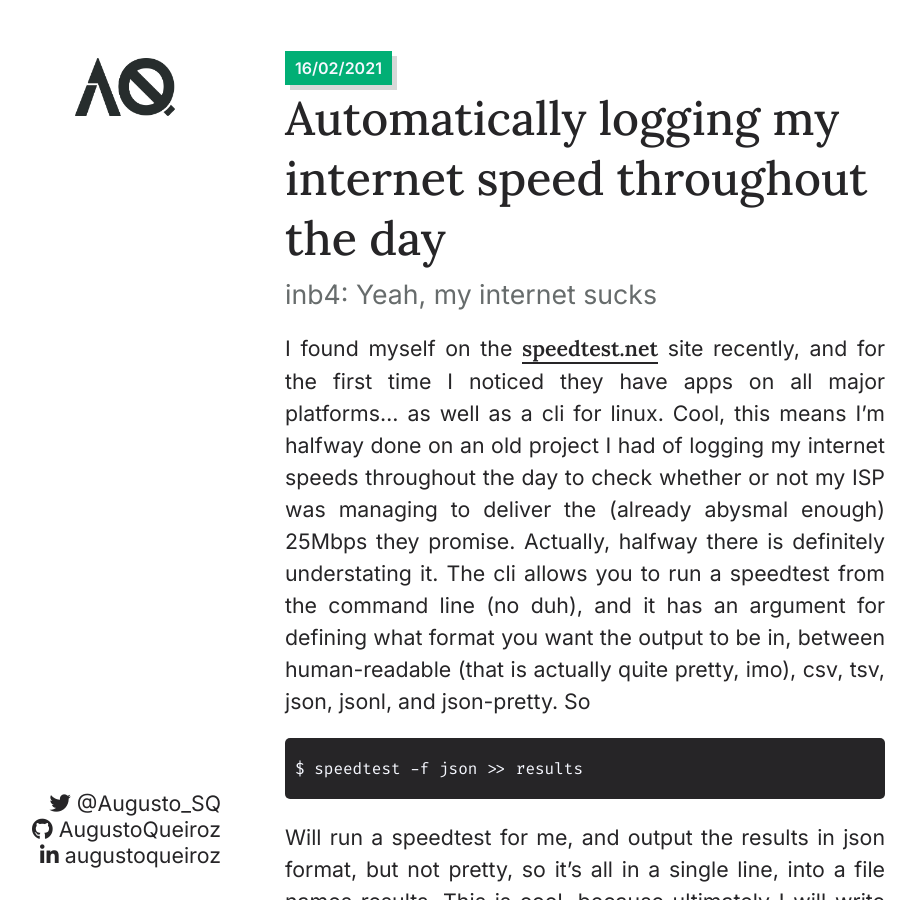
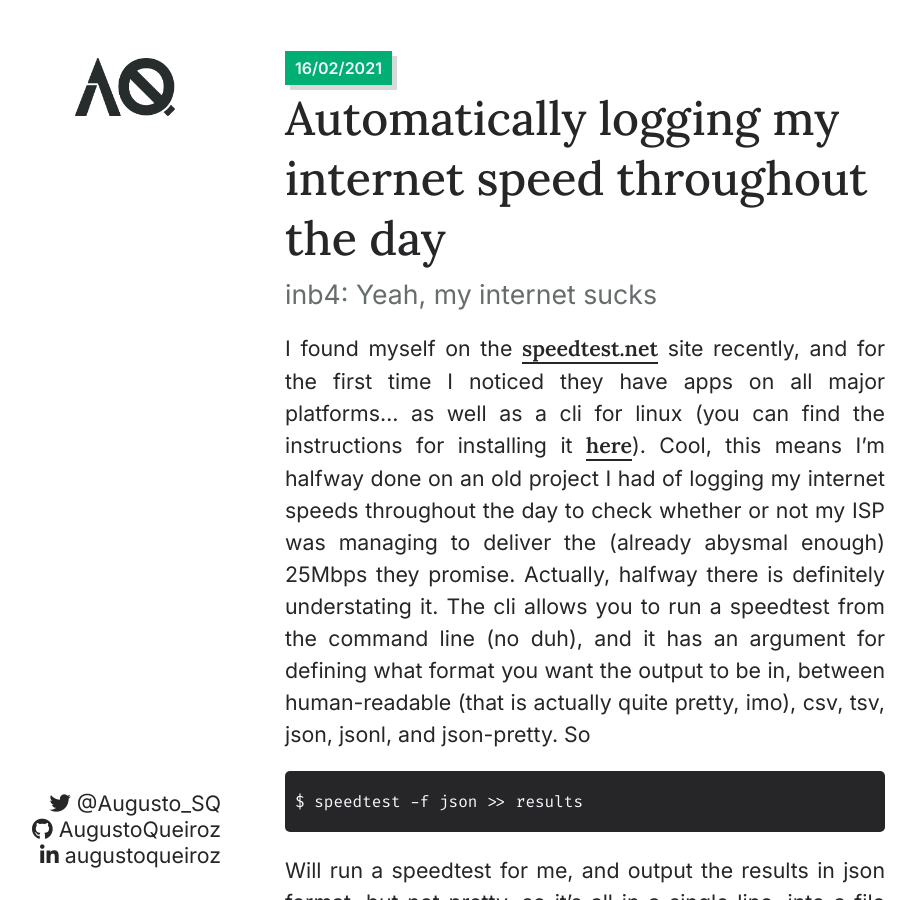
Before and after one commit to AugustoQueiroz/blog, a Jekyll site: the page built from _posts/2021-02-16-logging-my-internet-speed.md, in a window 1280 px wide and 900 px high. Shown: the whole window, without its empty margins (29-945 px from the left). Built offline with Jekyll 4.4.1, drawn with Linux system fonts in a browser that asks for light colours; our own code applies the rules of GitHub Pages for plain Markdown files.

Commit message:
Added link to speedtest cli installation page

```diff
--- a/_posts/2021-02-16-logging-my-internet-speed.md
+++ b/_posts/2021-02-16-logging-my-internet-speed.md
@@ -4,7 +4,7 @@ subtitle: 'inb4: Yeah, my internet sucks'
 category: tech
 ---
 
-I found myself on the [speedtest.net](https://speedtest.net) site recently, and for the first time I noticed they have apps on all major platforms... as well as a cli for linux. Cool, this means I'm halfway done on an old project I had of logging my internet speeds throughout the day to check whether or not my ISP was managing to deliver the (already abysmal enough) 25Mbps they promise. Actually, halfway there is definitely understating it. The cli allows you to run a speedtest from the command line (no duh), and it has an argument for defining what format you want the output to be in, between human-readable (that is actually quite pretty, imo), csv, tsv, json, jsonl, and json-pretty. So
+I found myself on the [speedtest.net](https://speedtest.net) site recently, and for the first time I noticed they have apps on all major platforms... as well as a cli for linux (you can find the instructions for installing it [here](https://www.speedtest.net/apps/cli)). Cool, this means I'm halfway done on an old project I had of logging my internet speeds throughout the day to check whether or not my ISP was managing to deliver the (already abysmal enough) 25Mbps they promise. Actually, halfway there is definitely understating it. The cli allows you to run a speedtest from the command line (no duh), and it has an argument for defining what format you want the output to be in, between human-readable (that is actually quite pretty, imo), csv, tsv, json, jsonl, and json-pretty. So
 
 {% highlight bash %}
 $ speedtest -f json >> results
```
